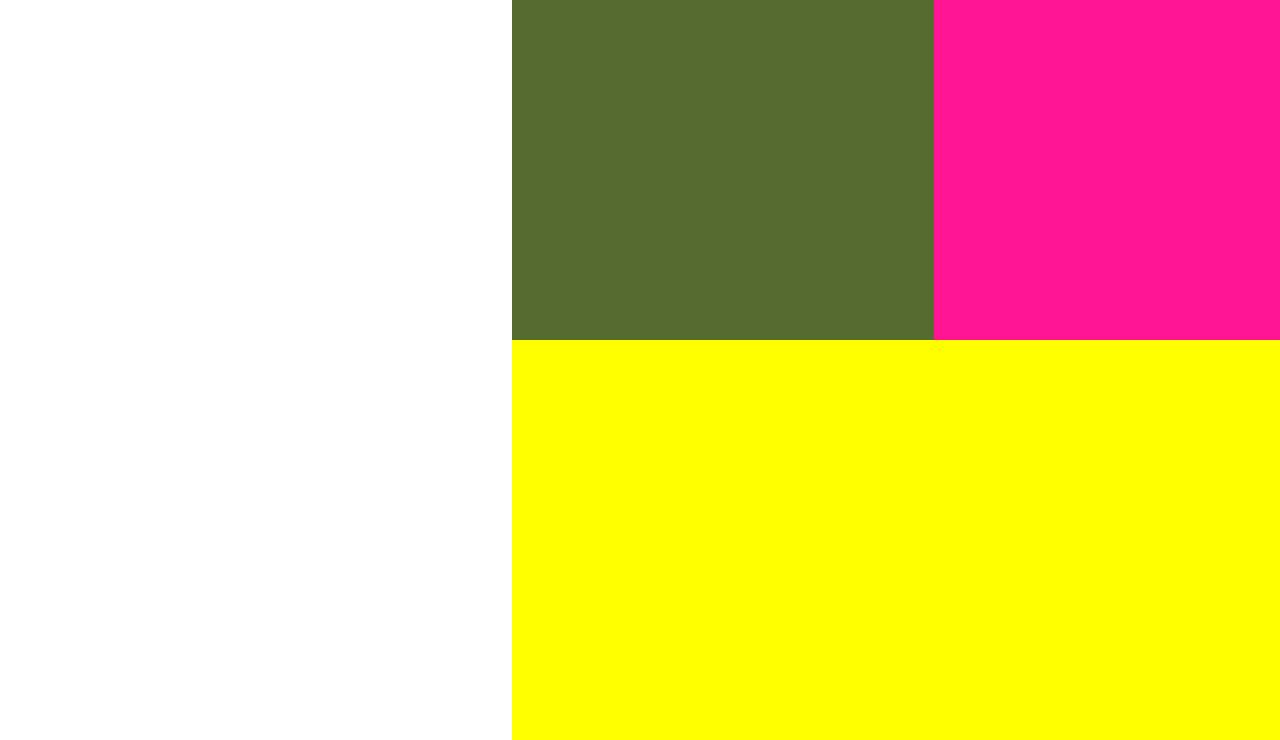
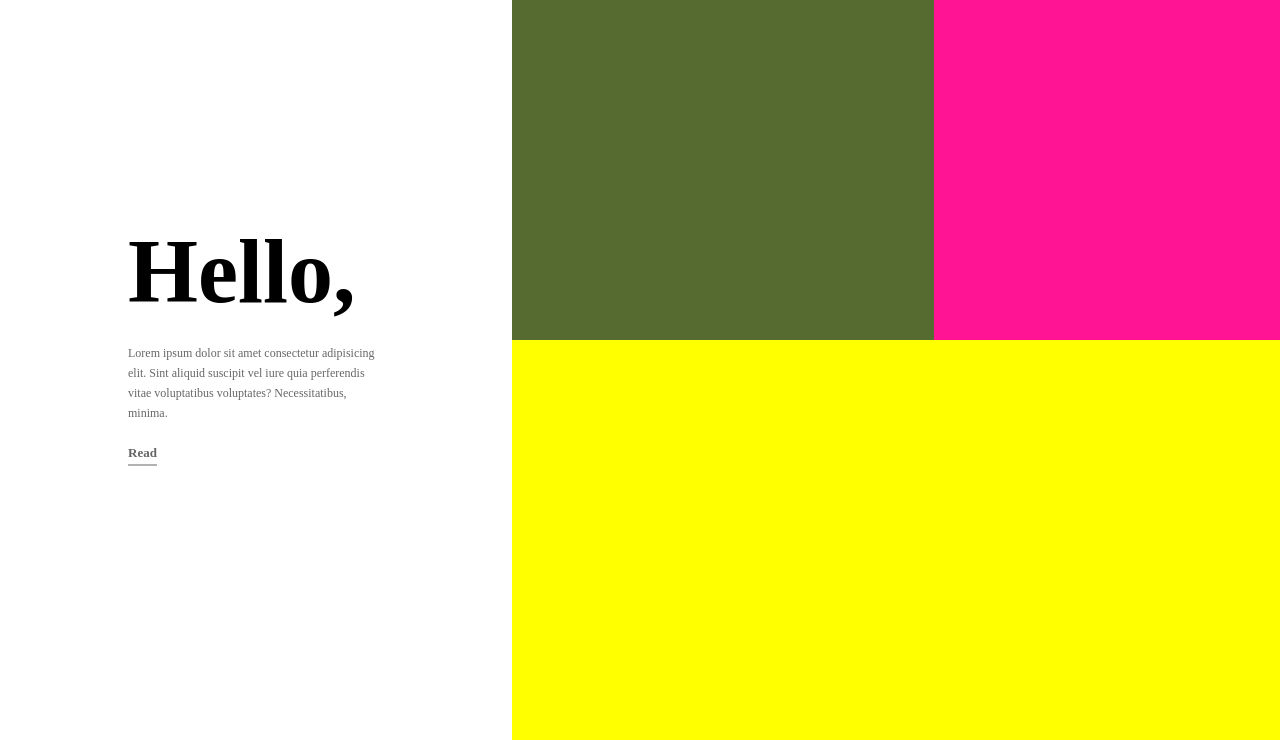
Before and after one commit to abhisheksunildubey/Practice-Node, a website: page fp/index.html in a window 1280 px wide. Shown: the part 60-800 px from the top of the page. Drawn offline with nearby package versions, Linux system fonts and the light colour scheme.

Commit message:
left div completed

```diff
--- a/fp/index.html
+++ b/fp/index.html
@@ -18,6 +18,11 @@
                     <i class="ri-twitter-fill"></i>
                 </div>
             </div>
+            <div id="textcenter">
+                <h1>Hello,</h1>
+                <p>Lorem ipsum dolor sit amet consectetur adipisicing elit. Sint aliquid suscipit vel iure quia perferendis vitae voluptatibus voluptates? Necessitatibus, minima.</p>
+                <a href="">Read</a>
+            </div>
         </div>
         <div id="right">
             <div id="rtop">
--- a/fp/style.css
+++ b/fp/style.css
@@ -22,8 +22,7 @@ html,body{
 #left{
     width: 40%;
     height: 100%;
-
-
+    position: relative;
 }
 
 #lnav{
@@ -49,6 +48,37 @@ html,body{
     text-decoration: none;
     font-weight: 400;
     font-size: 14px;
+}
+
+#textcenter h1{
+    font-size:90px;
+    font-weight: 900;
+}
+
+#textcenter p{
+    opacity: .6;
+    font-size: 12px;
+    line-height: 20px;
+    margin-top: 20px;
+    margin-bottom: 20px;
+}
+
+#textcenter a{
+    text-decoration: none;
+    color: black;
+    border-bottom: 1px solid black;
+    padding-bottom: 5px;
+    font-size: 13px;
+    font-weight: 600;
+    opacity: .6;
+}
+
+#left #textcenter
+{
+    position: absolute;
+    top: 50%;
+    left: 50%;
+    transform: translate(-50%,-50%);
 }
 
 #right{
```
